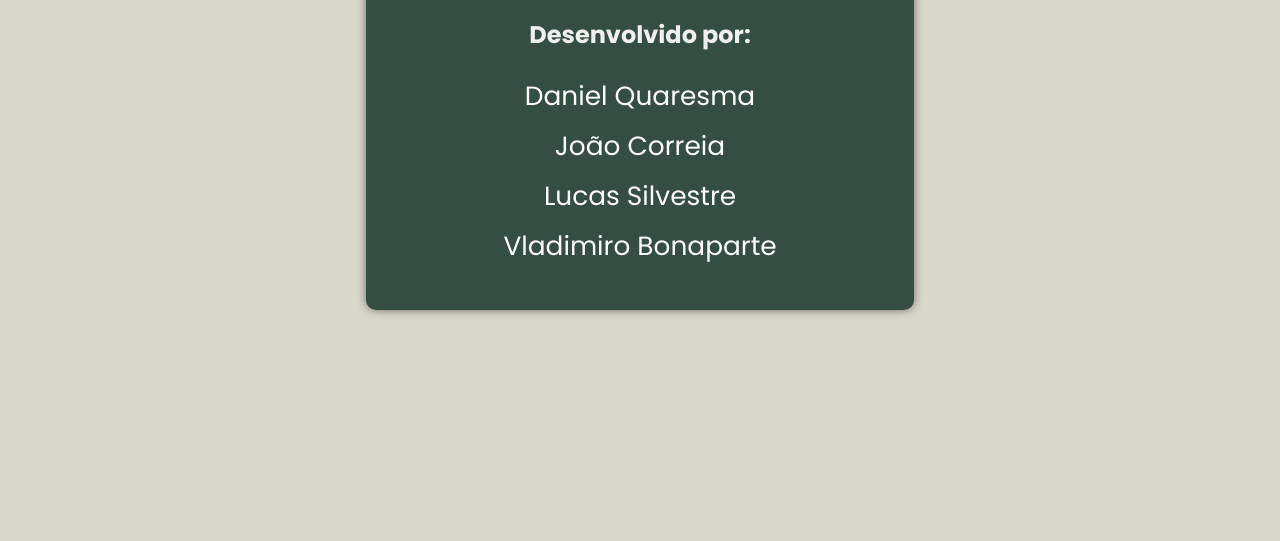
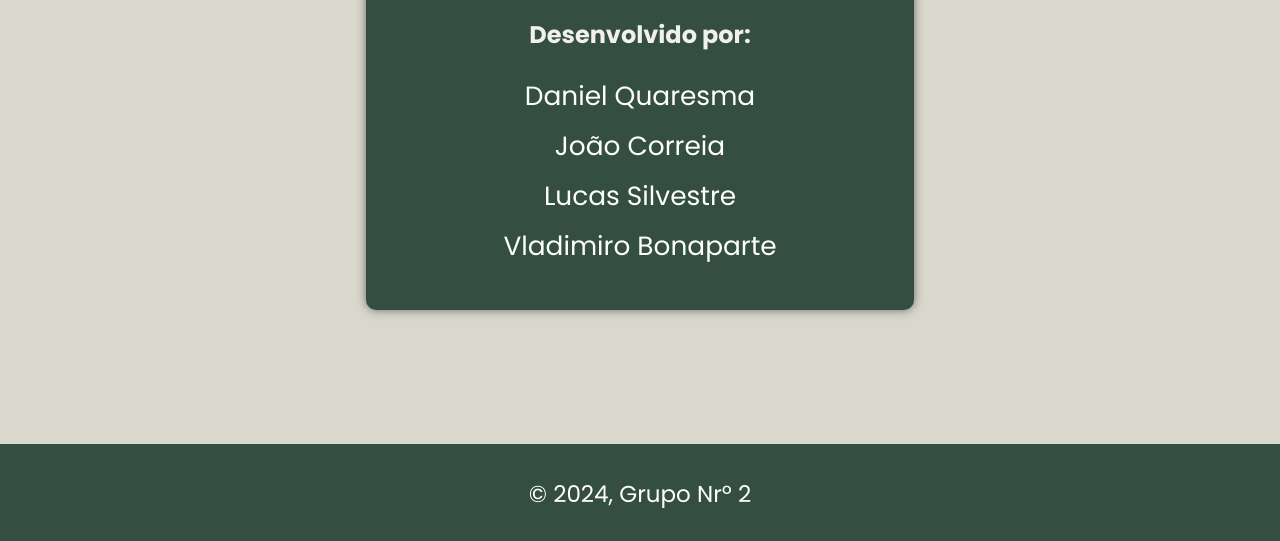
Before and after one commit to LS1lv3str3/Tarefa5---UFCD-5415, a plain HTML site: page sobre.html in a window 1280 px wide. Shown: the part 379-920 px from the top of the page. Before the commit the page ends 823 px from the top, so only its background shows below. Drawn offline with Linux system fonts and the light colour scheme.

Commit message:
versao final

```diff
--- a/sobre.html
+++ b/sobre.html
@@ -31,5 +31,8 @@
             </ul>
         </div>
     </div>
+    <footer>
+        <p>&copy; 2024, Grupo Nrº 2</p>
+      </footer>
 </body>
 </html>
```
Also changed, not shown: index.html (+1 -1 lines).
